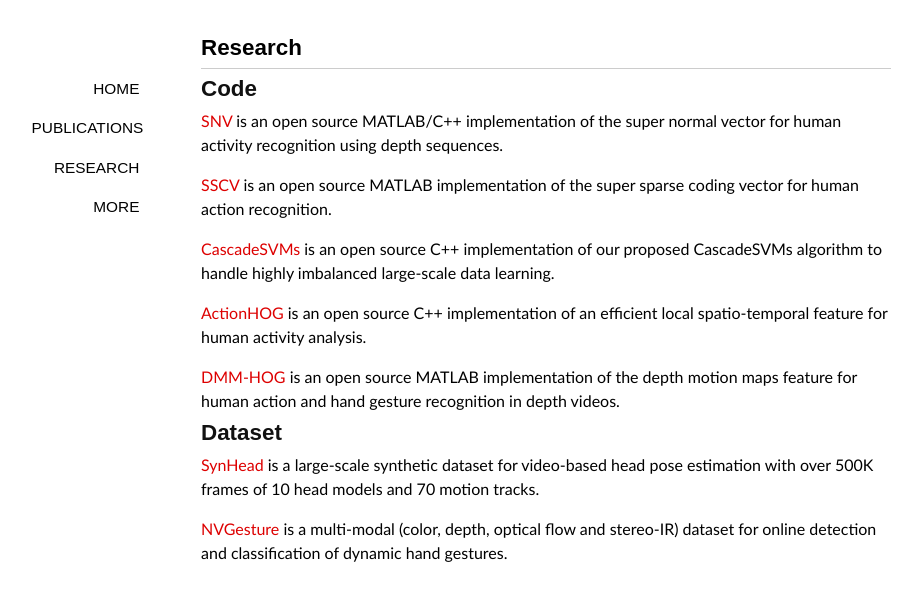
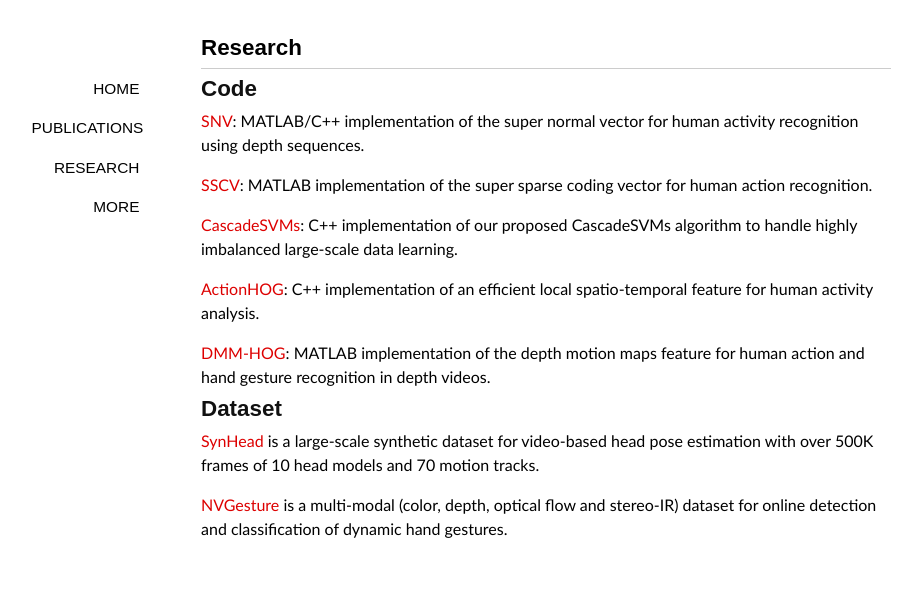
Before and after one commit to xiaodongyang/xiaodongyang.github.io, a Jekyll site: the page built from research/index.md, in a window 1280 px wide. Shown: the top 601 px of the page, without its empty margins (94-1013 px from the left). Built offline with Jekyll 4.4.1, drawn with Linux system fonts in a browser that asks for light colours; some web fonts are replaced.

Commit message:
Update index.md

```diff
--- a/research/index.md
+++ b/research/index.md
@@ -6,15 +6,15 @@
 
 ## Code
 
-[SNV](https://github.com/xiaodongyang/SNV) is an open source MATLAB/C++ implementation of the super normal vector for human activity recognition using depth sequences.
+[SNV](https://github.com/xiaodongyang/SNV): MATLAB/C++ implementation of the super normal vector for human activity recognition using depth sequences.
 
-[SSCV](https://github.com/xiaodongyang/SSCV) is an open source MATLAB implementation of the super sparse coding vector for human action recognition.
+[SSCV](https://github.com/xiaodongyang/SSCV): MATLAB implementation of the super sparse coding vector for human action recognition.
 
-[CascadeSVMs](https://github.com/xiaodongyang/CascadeSVMs) is an open source C++ implementation of our proposed CascadeSVMs algorithm to handle highly imbalanced large-scale data learning.
+[CascadeSVMs](https://github.com/xiaodongyang/CascadeSVMs): C++ implementation of our proposed CascadeSVMs algorithm to handle highly imbalanced large-scale data learning.
 
-[ActionHOG](https://github.com/xiaodongyang/ActionHOG) is an open source C++ implementation of an efficient local spatio-temporal feature for human activity analysis.
+[ActionHOG](https://github.com/xiaodongyang/ActionHOG): C++ implementation of an efficient local spatio-temporal feature for human activity analysis.
 
-[DMM-HOG](/code/dmm-hog) is an open source MATLAB implementation of the depth motion maps feature for human action and hand gesture recognition in depth videos.
+[DMM-HOG](/code/dmm-hog): MATLAB implementation of the depth motion maps feature for human action and hand gesture recognition in depth videos.
 
 ## Dataset
 
```
